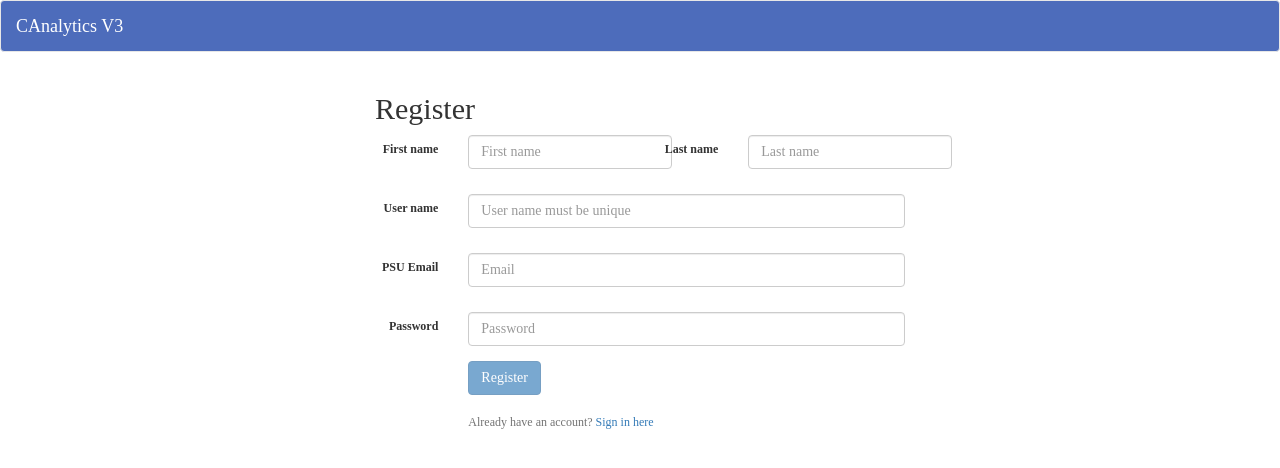
After one commit to cdbean/CAnalytics, a Django app: template account/templates/account/register.html in a window 1280 px wide. The commit adds this page. Shown: the top 468 px of the page. Run offline with Django 3.2, Linux system fonts and the light colour scheme; the template is opened without the code that fills it, so the values that code supplies are empty; some libraries are stand-ins or nearby versions.

Commit message:
register page

```diff
--- a/account/static/account/css/login.css
+++ b/account/static/account/css/login.css
@@ -32,3 +32,6 @@
   border-top-left-radius: 0;
   border-top-right-radius: 0;
 }
+.container {
+  width: 560px;
+}
--- a/account/templates/account/login.html
+++ b/account/templates/account/login.html
@@ -34,5 +34,6 @@
     </select>
     -->
     <button class="btn btn-lg btn-primary btn-block" type="submit">Sign in</button>
+    <span class="help-block pull-right">Not signed up yet? <a href="{% url 'account:register' %}">Register here</a></span>
   </form>
 {% endblock %}
--- /dev/null
+++ b/account/templates/account/register.html
@@ -0,0 +1,68 @@
+{% extends 'base.html' %}
+{% load staticfiles %}
+{% load compress %}
+
+{% block extrajs %}
+  <script type="text/javascript" src="{% static 'lib/bootstrap-validator/validator.min.js' %}"></script>
+{% endblock%}
+
+{% block extracss %}
+<link rel="stylesheet" type="text/css" href="{% static 'account/css/login.css' %}">
+{% endblock%}
+
+
+{% block page-header %}
+  {% include 'page_header.html' %}
+{% endblock %}
+
+{% block page-body %}
+<div class="container">
+  <h2>Register</h2>
+  <form class="form-horizontal" data-toggle="validator" action="{% url 'account:register' %}" method='POST'>
+    <div class="form-group">
+      <div class="controls form-inline">
+        <label for="fname" class="col-sm-2 control-label">First name</label>
+        <div class="col-sm-4">
+          <input class="form-control" id="fname" name="fname" placeholder="First name" required>
+          <div class="help-block with-errors"></div>
+        </div>
+        <label for="lname" class="col-sm-2 control-label">Last name</label>
+        <div class="col-sm-4">
+          <input class="form-control" id="lname" name="lname" placeholder="Last name" required>
+          <div class="help-block with-errors"></div>
+        </div>
+      </div>
+    </div>
+    <div class="form-group">
+      <label for="username" class="col-sm-2 control-label">User name</label>
+      <div class="col-sm-10">
+        <input class="form-control" id="username" name="username" placeholder="User name must be unique" pattern="^[_A-z0-9]{1,}$" data-error="Please do not include space or special character" required>
+        <div class="help-block with-errors"></div>
+      </div>
+    </div>
+    <div class="form-group">
+      <label for="email" class="col-sm-2 control-label">PSU Email</label>
+      <div class="col-sm-10">
+        <input type="email" class="form-control" id="email" name="email" placeholder="Email" required>
+        <div class="help-block with-errors"></div>
+      </div>
+    </div>
+    <div class="form-group">
+      <label for="password" class="col-sm-2 control-label">Password</label>
+      <div class="col-sm-10">
+        <input type="password" class="form-control" id="password" name="password" placeholder="Password" required>
+      </div>
+    </div>
+    <div class="form-group">
+      <div class="col-sm-offset-2 col-sm-10">
+        <button type="submit" class="btn btn-primary">Register</button>
+      </div>
+    </div>
+    <div class="form-group">
+      <div class="col-sm-offset-2 col-sm-10">
+        <span class="help-block">Already have an account? <a href="{% url 'account:login' %}">Sign in here</a></span>
+      </div>
+    </div>
+  </form>
+</div>
+{% endblock %}
```
Also changed, not shown: account/views.py (+17 -13 lines), workspace/static/workspace/js/message.js (+4 -4 lines), workspace/views.py (+4 -5 lines), 1 other file.
